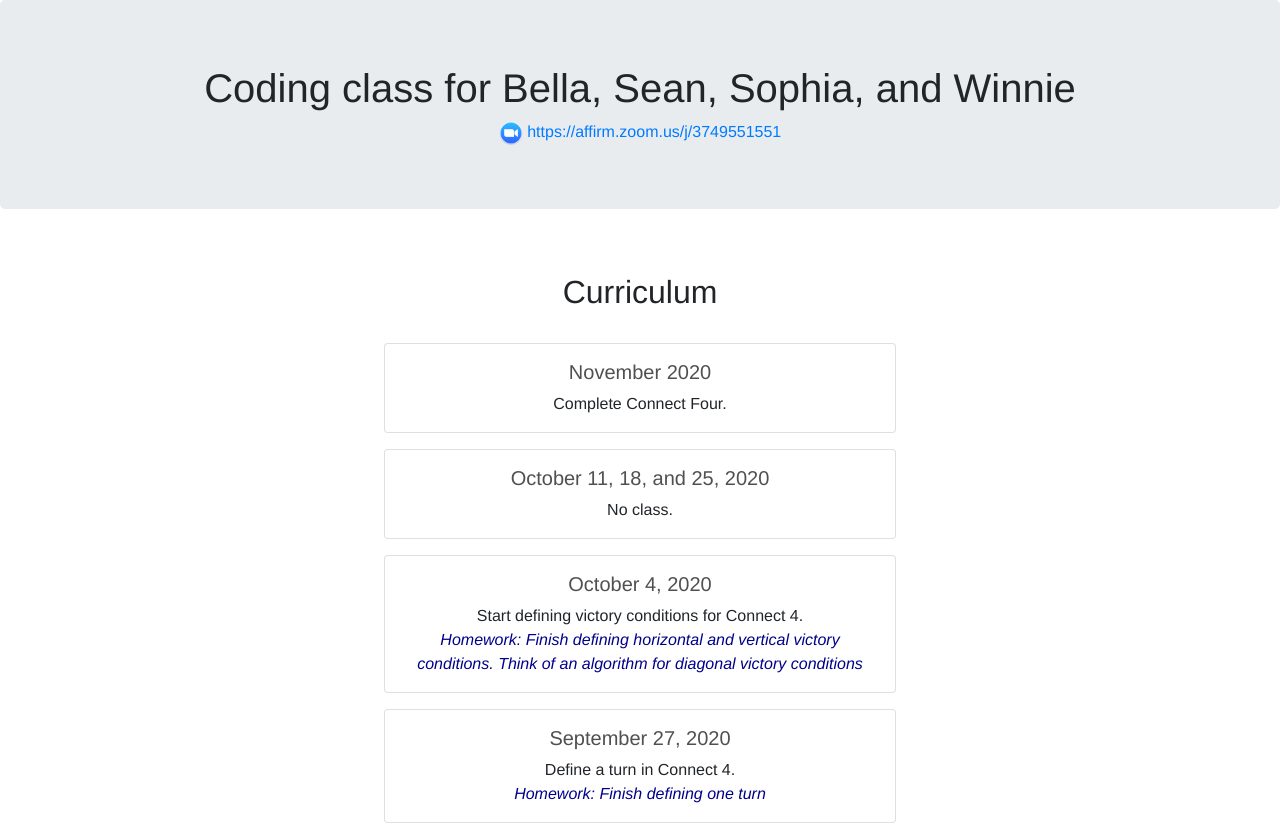
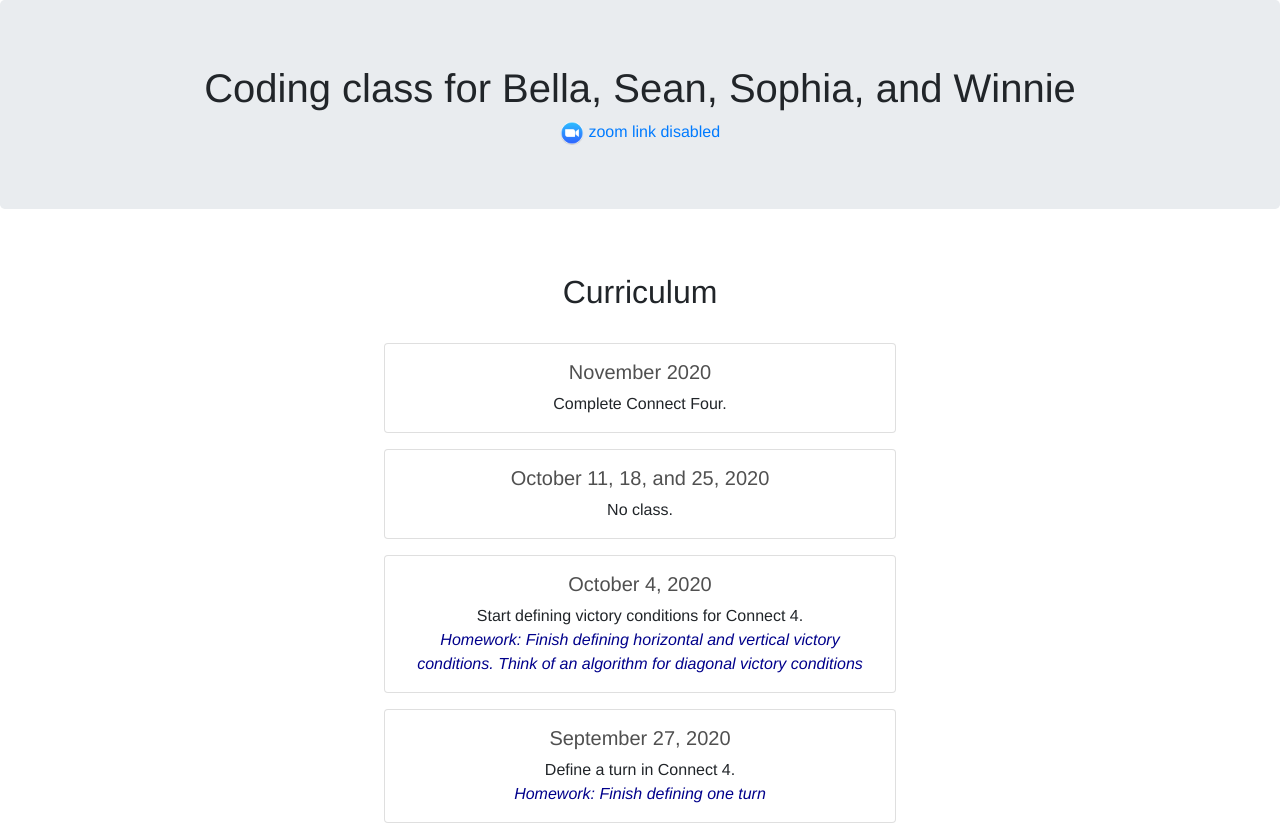
Before and after one commit to mkuo/group-tutoring, a plain HTML site: page index.html in a window 1280 px wide. Shown: the top 826 px of the page. Drawn offline with Linux system fonts and the light colour scheme.

Commit message:
Remove zoom link

```diff
--- a/index.html
+++ b/index.html
@@ -4,7 +4,6 @@
         <!-- html meta properties -->
         <meta charset="utf-8">
         <meta name="viewport" content="width=device-width, initial-scale=1, shrink-to-fit=no">
-        <meta name="description" content="The wedding of Lucy Yu and Mike Kuo.">
         <meta name="author" content="Mike Kuo">
         <title>Coding class for Bella, Sean, Sophia, and Winnie</title>
 
@@ -44,8 +43,8 @@
                 <h1>Coding class for Bella, Sean, Sophia, and Winnie</h1>
                 <p>
                     <img class="text-image" src="./images/zoom.png" alt="zoom">
-                    <a href="https://affirm.zoom.us/j/3749551551">
-                        https://affirm.zoom.us/j/3749551551
+                    <a href="#">
+                        zoom link disabled
                     </a>
                 </p>
             </div>
```
